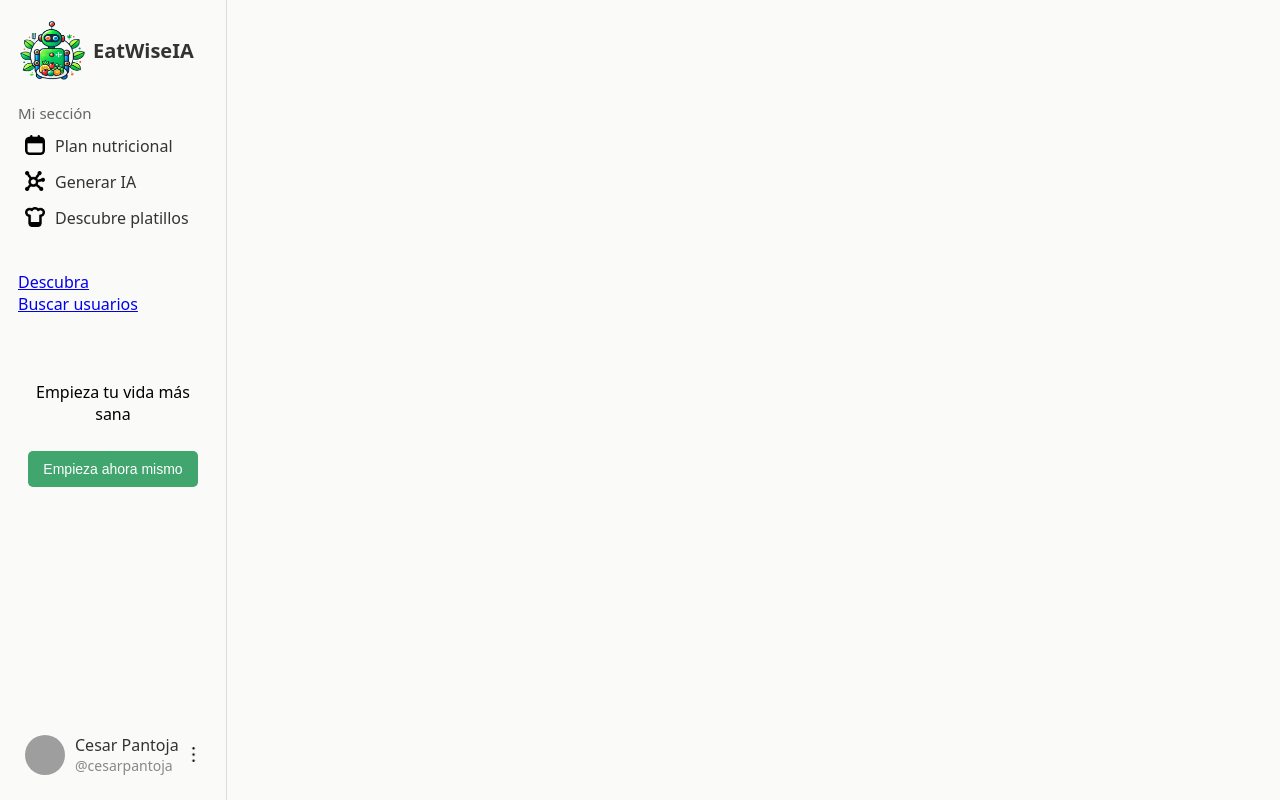
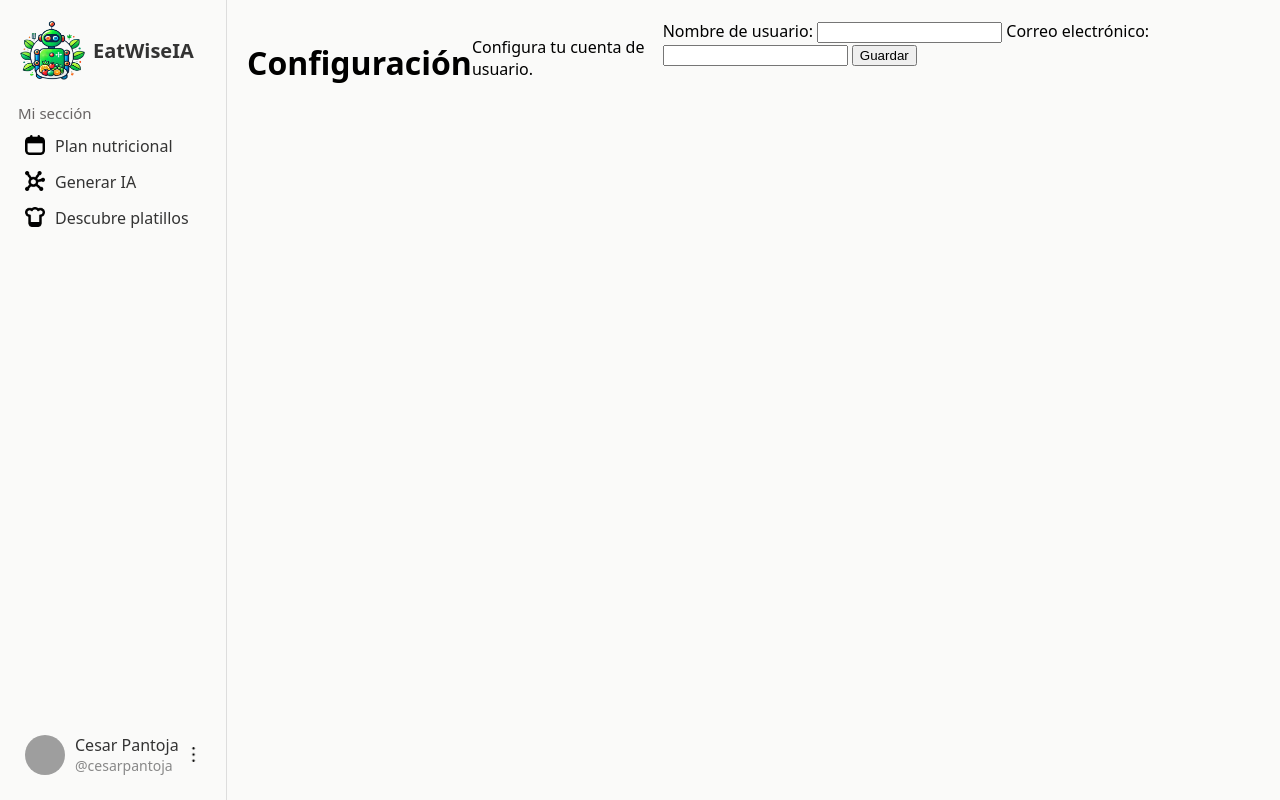
Before and after one commit to danielfernando4/Proyecto-IA-Nutrition, a Flask app: page /config.html in a window 1280 px wide. Run offline with Flask 3, Linux system fonts and the light colour scheme; grey boxes are pictures that could not be loaded.

Commit message:
Limpieza

```diff
--- a/templates/base.html
+++ b/templates/base.html
@@ -31,16 +31,6 @@
                 </ul>
             </nav>
 
-            <div class="extras">
-                <a href="#">Descubra</a>
-                <a href="#">Buscar usuarios</a>
-            </div>
-
-            <footer>
-                <p>Empieza tu vida más sana</p>
-                <button>Empieza ahora mismo</button>
-            </footer>
-
             <ul class="user-menu">
                 <li class="user-profile">
                     <a href="#" id="user-profile-link">
--- a/templates/config.html
+++ b/templates/config.html
@@ -1,5 +1,15 @@
 {% extends "base.html"%}
 
 {% block content %}
-
+<div class="container">
+    <h1>Configuración</h1>
+    <p>Configura tu cuenta de usuario.</p>
+    <form action="/config" method="post">
+        <label for="username">Nombre de usuario:</label>
+        <input type="text" id="username" name="username" value="{{username}}">
+        <label for="email">Correo electrónico:</label>
+        <input type="email" id="email" name="email" value="{{email}}">
+        <button type="submit">Guardar</button>
+    </form>
+</div>
 {% endblock%}
```
